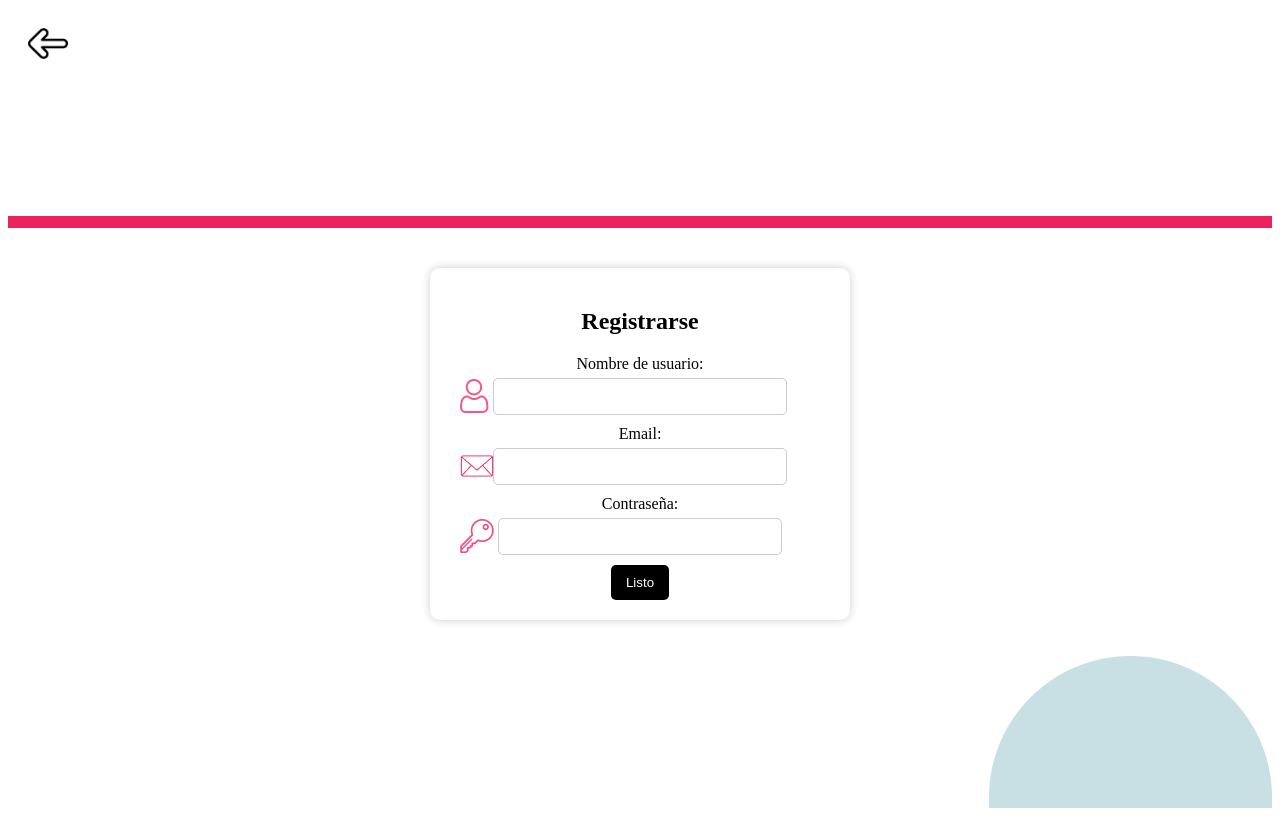
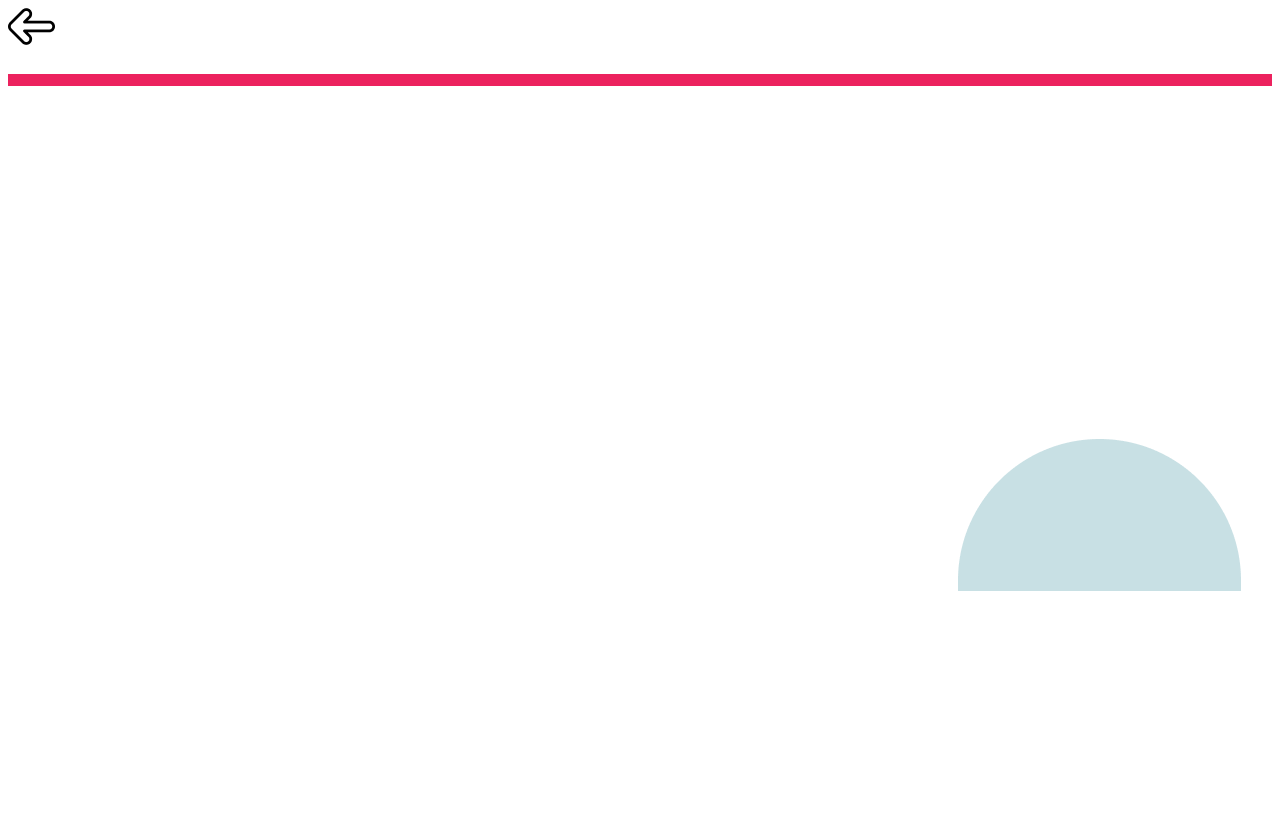
Before and after one commit to Hamra384/Milo-s, a plain HTML site: page Milos/inicio de sesion/iniciodesesion.html in a window 1280 px wide. Drawn offline with Linux system fonts and the light colour scheme; files that its build step writes are made by us from their sources; files whose address does not match are found by name.

Commit message:
Add files via upload

```diff
--- a/Milos/inicio de sesion/iniciodesesion.css
+++ b/Milos/inicio de sesion/iniciodesesion.css
@@ -1,105 +1,10 @@
-.container {
-    display: flex;
-    justify-content: center;
-    align-items: center;
-    height: 100vh;
-    flex-direction: column;
-  }
+.Rectangulorosa{
+  width: 100%;
+  margin-top: 25px;
+}
 
-  .Rectangulorosa {
-    width: 100%;
-    height: auto;
-    margin-bottom: 20px;
-    margin-top: 20px;
-  }
-
-  .mediocirculoceleste {
-    position: absolute;
-    bottom: 0;
-    right: 0;
-  }
-
-  .registration-form {
-    background-color: white;
-    padding: 20px;
-    border-radius: 10px;
-    box-shadow: 0px 0px 10px rgba(0, 0, 0, 0.2);
-    width: 300px;
-    border: rgba(217, 217, 217, 1);
-    margin-top: 20px; /* Baja el formulario de registro */
-    text-align: center;
-    width: 30%;
-  }
-
-  .form-group {
-    margin-bottom: 10px;
-  }
-
-  label {
-    display: block;
-    margin-bottom: 5px;
-  }
-
-  .input-with-icon {
-    position: relative;
-  }
-
-  .input-icon {
-    position: absolute;
-    top: 50%;
-    left: 10px;
-    transform: translateY(-50%);
-  }
-
-  input[type="text"],
-  input[type="email"],
-  input[type="password"] {
-    width: 100%;
-    padding: 10px;
-    padding-left: 35px;
-    border: 1px solid #ccc;
-    border-radius: 5px;
-  }
-
-  .input-with-icon input[type="password"] {
-    padding-right: 35px;
-  }
-
-  .button-container {
-    position: relative;
-  }
-
-  .button-container img {
-    position: absolute;
-    top: 50%;
-    right: 10px;
-    transform: translateY(-50%);
-  }
-
-  button[type="submit"] {
-    background-color: #000000;
-    color: white;
-    border: none;
-    padding: 10px 15px;
-    border-radius: 5px;
-    cursor: pointer;
-  }
-
-  .container {
-    position: relative;
-  }
-
-  #backButton {
-    position: absolute;
-    top: 20px; /* Ajusta la distancia desde la parte superior según tus necesidades */
-    left: 20px; /* Ajusta la distancia desde la izquierda según tus necesidades */
-    background: none;
-    border: none;
-    padding: 0;
-    cursor: pointer;
-    z-index: 2; /* Asegura que el botón esté sobre otros elementos */
-  }
-
-  #backButton img {
-    width: 40px; /* Ajusta el tamaño de la imagen según tus necesidades */
-  }
+.mediocirculoceleste{
+  margin-left: 950px;
+  position: relative;
+  top: 349px;
+}
--- a/Milos/inicio de sesion/iniciodesesion.html
+++ b/Milos/inicio de sesion/iniciodesesion.html
@@ -2,51 +2,18 @@
 <html lang="en">
 <head>
   <meta charset="UTF-8">
+  <meta http-equiv="X-UA-Compatible" content="IE=edge">
   <meta name="viewport" content="width=device-width, initial-scale=1.0">
-    <link rel="stylesheet" href="registro.css">
-    <title>Registro</title>
+  <link rel="stylesheet" href="iniciodesesion.css">
+  <title>Document</title>
 </head>
 <body>
+  <a href="file:///C:/Users/47699199/Desktop/Milos/pagina%20principal/index.html">
+    <img src="C:\Users\47699199\Desktop\Milos\flechaatras.png" alt="flechaatras">
   <div class="container">
     <img src="C:\Users\47699199\Desktop\Milos\Rectangulorosa.png" alt="Imagen de inicio de sesión" class="Rectangulorosa">
     <img src="C:\Users\47699199\Desktop\Milos\mediocirculoceleste.png" alt="Imagen de inicio de sesión" class="mediocirculoceleste">
     <div class="registration-form">
-          <h2>Registrarse</h2>
-          <form>
-            <div class="form-group">
-              <label for="nombre">Nombre de usuario:</label>
-              <div class="input-with-icon">
-                <img src="C:\Users\47699199\Desktop\Milos\personajeusuario.png" alt="Icono de usuario" class="input-icon">
-                <input type="text" id="nombre" name="nombre" required>
-              </div>
-            </div>
-            <div class="form-group">
-              <label for="email">Email:</label>
-              <div class="input-with-icon">
-                <img src="C:\Users\47699199\Desktop\Milos\email.png" alt="Icono de correo electrónico" class="input-icon">
-                <input type="email" id="email" name="email" required>
-              </div>
-            </div>
-            <div class="form-group">
-              <label for="password">Contraseña:</label>
-              <div class="input-with-icon">
-                <img src="C:\Users\47699199\Desktop\Milos\contraseña.png" alt="Icono de llave" class="input-icon">
-                <input type="password" id="password" name="password" required>
-              </div>
-            </div>
-            <button type="submit">Listo</button>
-          </form>
-        </div>
-        <button id="backButton">
-            <img src="C:\Users\47699199\Desktop\Milos\flechaatras.png"="flechaatrás">
-        </button>
 
-        <script>
-            const backButton = document.getElementById('backButton');
-            backButton.addEventListener('click', () => {
-                window.location.href ="C:\Users\47699199\Desktop\Milos\pagina principal\index.html";
-            });
-        </script>
-    </div>
 </body>
 </html>
--- a/Milos/pagina principal/dequesetrata.css
+++ b/Milos/pagina principal/dequesetrata.css
@@ -1,12 +1,14 @@
 .mediocirculoceleste {
     position: relative;
-    top:500px;
+    top:370px;
     margin-right: 170px;
 
 }
 
 .Rectangulorosa {
-    width: 100%;
+    width: 90%;
+    position: relative;
+    top: -200px;
 
 
 
--- /dev/null
+++ b/Milos/pagina principal/perfiles.css
@@ -0,0 +1,17 @@
+.Rectangulorosa{
+    width: 100%;
+    position: relative;
+    top: 50px;
+    position: relative;
+    top: 5px;
+}
+
+.mediocirculoceleste{
+    margin-left: 1074px;
+    position: relative;
+    top: 432px;
+}
+
+.perfileshijos{
+    margin-left: 520px;
+}
```
Also changed, not shown: Milos/Registro/registro.html (+1 -1 lines), Milos/pagina principal/index.html (+1 -1 lines), Milos/pagina principal/perfiles.html (added, +20 -0 lines), Milos/perfileshijos.png (added). Lines whose indentation alone changed are shown as unchanged.
